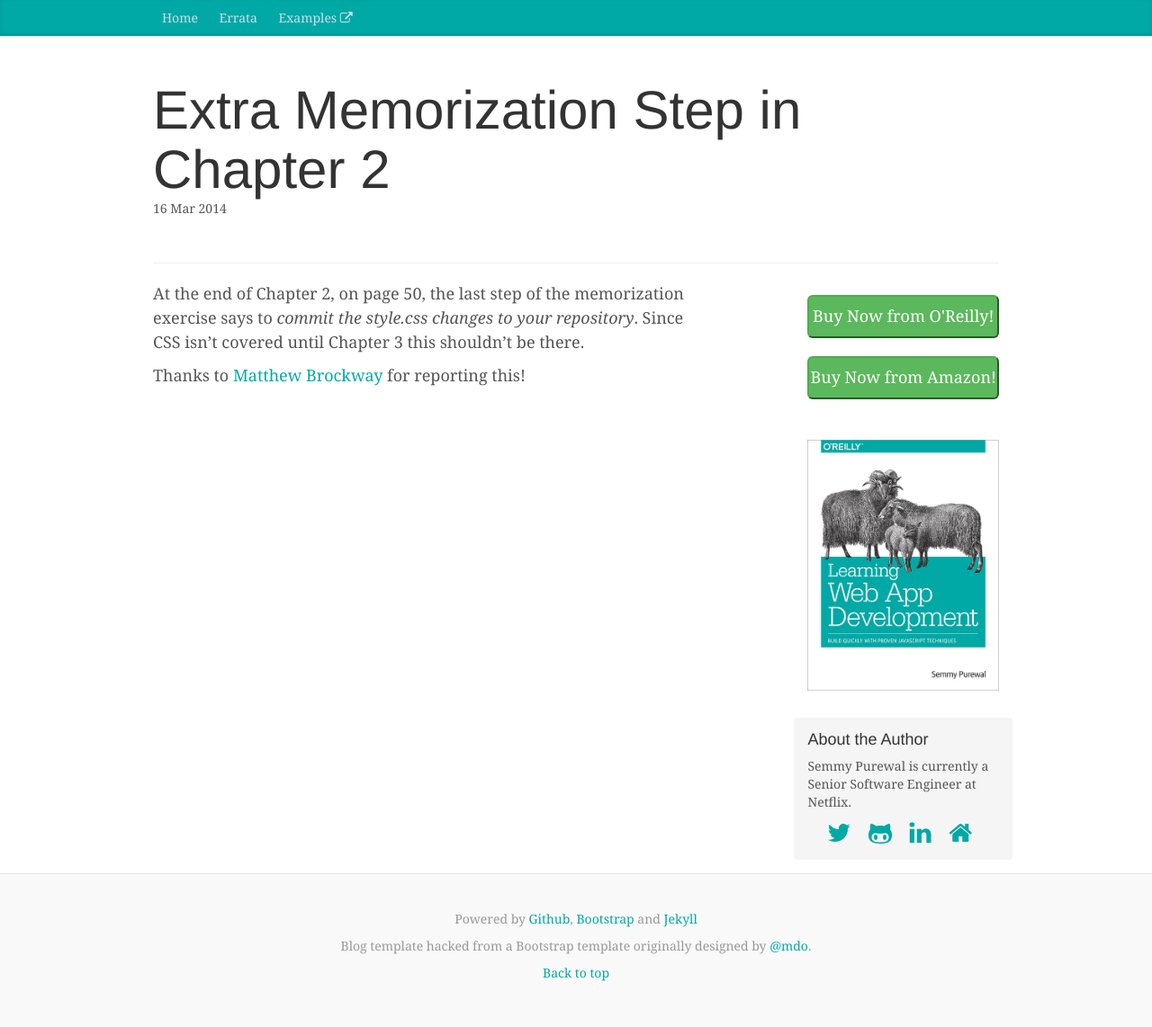
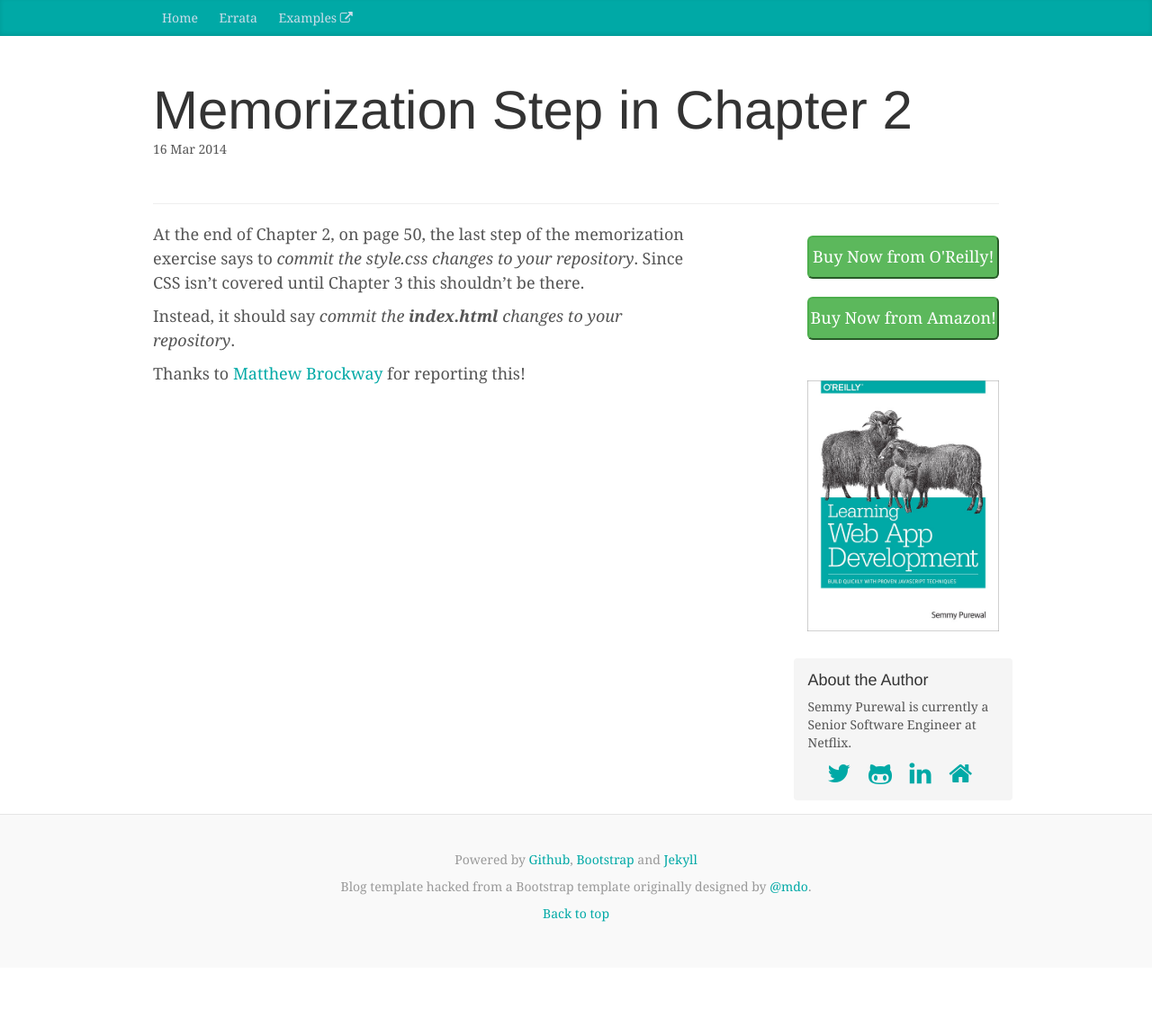
Before and after one commit to learningwebappdev/learningwebappdev.github.io, a Jekyll site: the page built from _posts/2014-03-16-chapter-2-memorization.markdown, in a window 1280 px wide. Shown: the whole page at 90% size. Built offline with Jekyll 4.4.1, drawn with Linux system fonts in a browser that asks for light colours; nearby versions of some CDN libraries; Markdown is read by kramdown in place of the engine named in the settings; after the commit the page ends 1076 px from its top, so only the background shows below that.

Commit message:
clarify chapter 2 memorization errata

```diff
--- a/_posts/2014-03-16-chapter-2-memorization.markdown
+++ b/_posts/2014-03-16-chapter-2-memorization.markdown
@@ -1,6 +1,6 @@
 ---
 layout: post
-title:  "Extra Memorization Step in Chapter 2"
+title:  "Memorization Step in Chapter 2"
 date:   2014-03-16 13:22:33
 categories: errata chapter2
 author: Semmy
@@ -10,4 +10,7 @@ At the end of Chapter 2, on page 50, the last step of the memorization exercise
 says to _commit the style.css changes to your repository_. Since CSS isn't
 covered until Chapter 3 this shouldn't be there.
 
+Instead, it should say _commit the <strong>index.html</strong> changes to your
+repository_.
+
 Thanks to [Matthew Brockway](http://twitter.com/BothXP) for reporting this!
```
